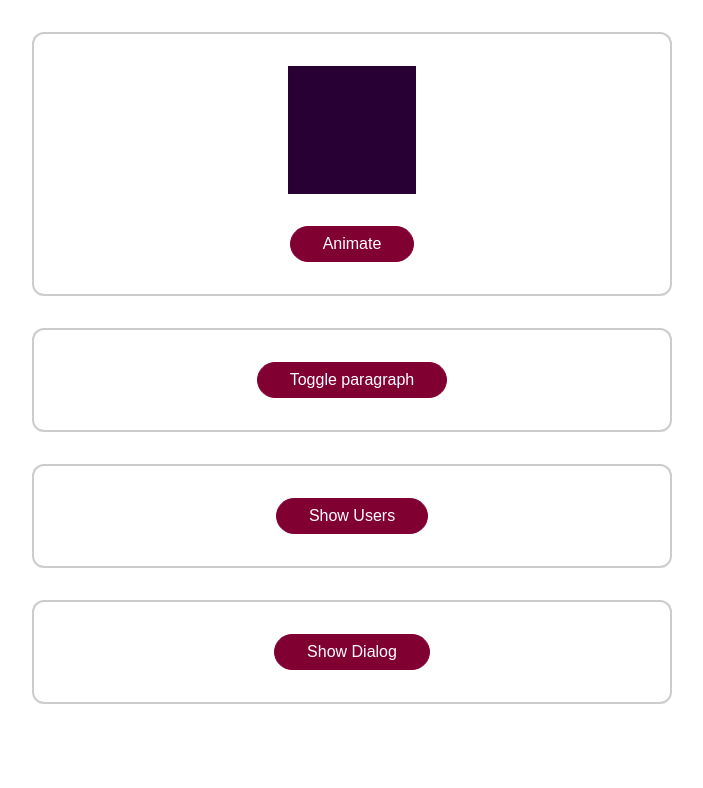
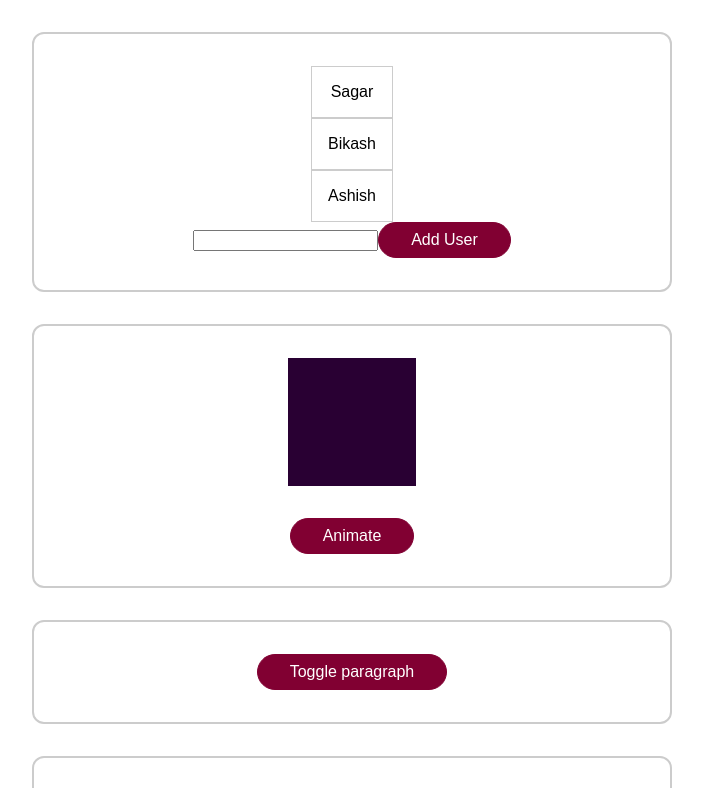
Before and after one commit to sagarmhrjn/vue-walkthrough, a Vue app: page / in a window 1280 px wide. Shown: the top 788 px of the page, without its empty margins (288-991 px from the left). Built offline with nearby package versions, Linux system fonts and the light colour scheme.

Commit message:
getting started with animated lists

```diff
--- a/src/App.vue
+++ b/src/App.vue
@@ -1,4 +1,7 @@
 <template>
+  <div class="container">
+    <users-list></users-list>
+  </div>
   <div class="container">
     <div class="block" :class="{ animate: animatedBlock }"></div>
     <button @click="animateBlock">Animate</button>
@@ -43,7 +46,12 @@
 </template>
 
 <script>
+import UsersList from "./components/UsersList";
+
 export default {
+  components:{
+    UsersList
+  },
   data() {
     return {
       animatedBlock: false,
--- /dev/null
+++ b/src/components/UsersList.vue
@@ -0,0 +1,44 @@
+<template>
+  <ul>
+    <li v-for="user in users" :key="user" @click="removeUser(user)">
+      {{ user }}
+    </li>
+  </ul>
+  <div>
+    <input type="text" ref="userNameInput" />
+    <button @click="addUser">Add User</button>
+  </div>
+</template>
+
+<script>
+export default {
+  data() {
+    return {
+      users: ["Sagar", "Bikash", "Ashish"],
+    };
+  },
+  methods: {
+    addUser() {
+      const enteredUserName = this.$refs.userNameInput.value;
+      this.users.unshift(enteredUserName);
+    },
+    removeUser(user) {
+      this.users = this.users.filter((usr) => user != usr);
+    },
+  },
+};
+</script>
+
+<style >
+ul {
+  list-style-type: none;
+  margin: 0;
+  padding: 0;
+}
+
+li {
+  border: 1px solid #ccc;
+  padding: 1rem;
+  text-align: center;
+}
+</style>
```
